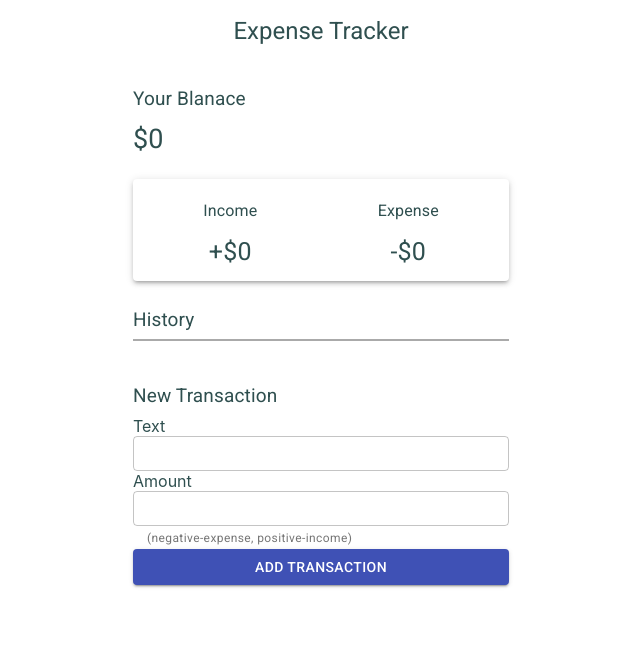
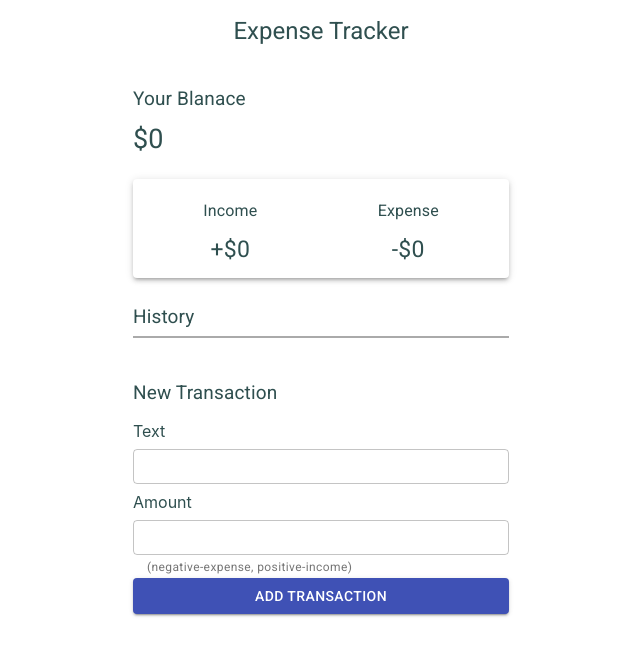
Before and after one commit to maaznadeem246/expense-tracker-app, a React (Create React App) app: page / in a window 1280 px wide. Shown: the top 656 px of the page, without its empty margins (319-959 px from the left). Built offline with nearby package versions, Linux system fonts and the light colour scheme.

Commit message:
css changes

```diff
--- a/src/App.css
+++ b/src/App.css
@@ -131,3 +131,10 @@ body{
   font-size: 27px;
 
 }
+
+.transformLabel{
+  padding-top:8px;
+  padding-bottom: 8px;
+  font-size:16px;
+  font-weight: 400;
+}
--- a/src/components/expenseandincome.js
+++ b/src/components/expenseandincome.js
@@ -7,11 +7,11 @@ import PropTypes from 'prop-types';
 
 const styles = {
     exValue:{
-        fontSize: '25px',
+        fontSize: '23px',
         color: 'darkslategray'
     },
     inValue:{
-        fontSize: '25px',
+        fontSize: '23px',
         color:'darkslategray'
     }
 }
--- a/src/components/newTransaction.js
+++ b/src/components/newTransaction.js
@@ -12,7 +12,7 @@ import { Context, } from "../context/store"
 
 function NewTranction(){
 
-    const [text,setText] = useState()
+    const [text,setText] = useState('')
     const [amount, setAmount] = useState()
 
 
@@ -21,7 +21,8 @@ function NewTranction(){
     // submit function will be called when we will create or add new transaction
     const submit  = (e) => {
         e.preventDefault();
-        if (text != '' && amount != '' && Number(amount)){
+        console.log(text)
+        if (text != '' && amount != undefined && amount != 0 && Number(amount)){
             e.preventDefault();
             addTransaction({
                 id: transactions.length + 1,
@@ -42,14 +43,14 @@ function NewTranction(){
                 </Heading>
             </Grid>
             <Grid item xs={12}>
-                <div> Text </div>
+                <div className="transformLabel"> Text </div>
                 <TextField className="traninpucss"  id="text"   variant="outlined" value={text}
                     onChange={(event) => { setText(event.target.value)}}
                  />
             </Grid>
             <Grid item xs={12}>
-                <div> Amount </div>
-                <TextField className="traninpucss" id="amount"  variant="outlined" value={amount}
+                <div className="transformLabel"> Amount </div>
+                <TextField className="traninpucss" id="amount" type="number"  variant="outlined" value={amount}
                     helperText="(negative-expense, positive-income)"
                     onChange={(event) => { setAmount(event.target.value) }}
                 />
```
